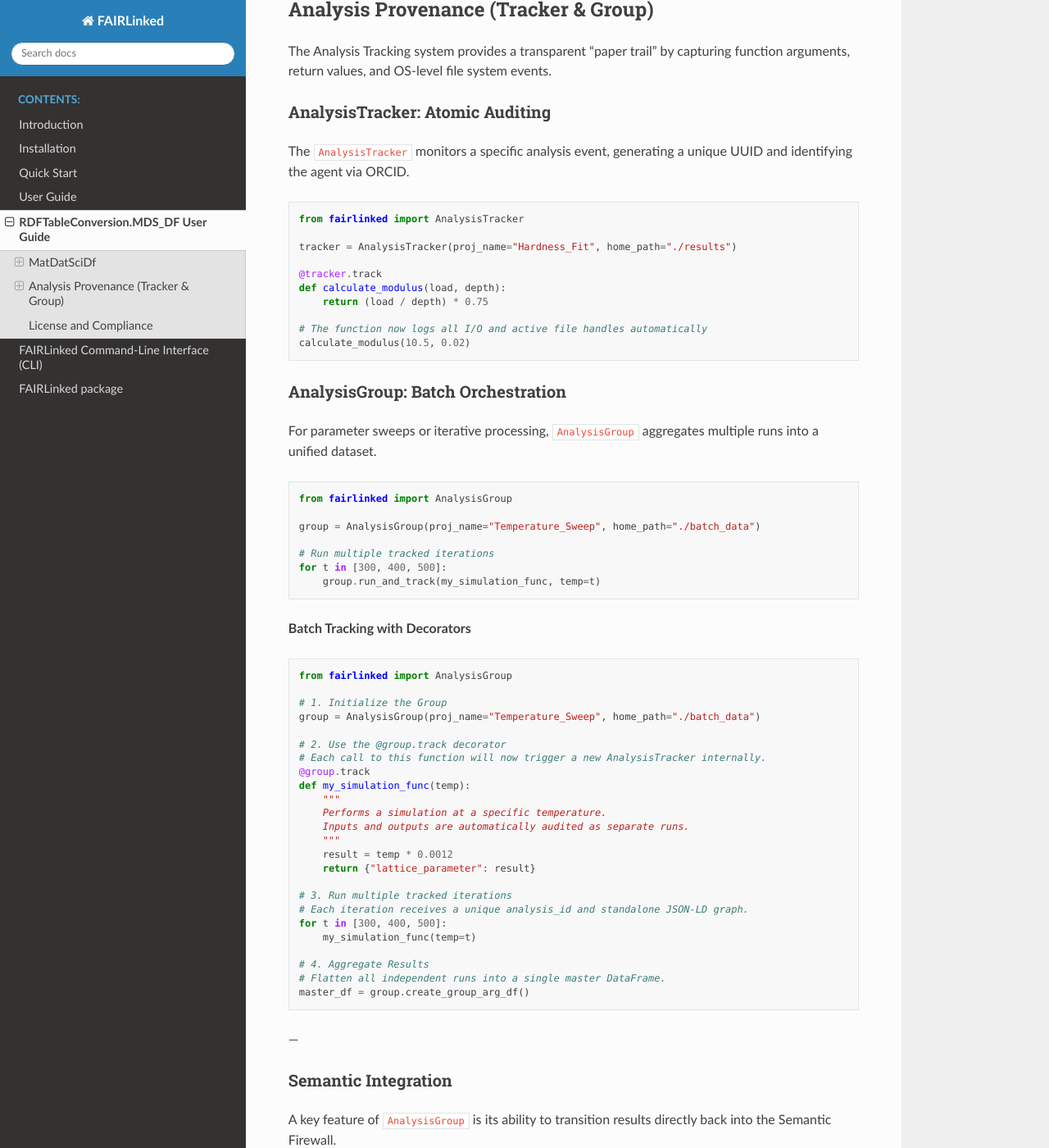
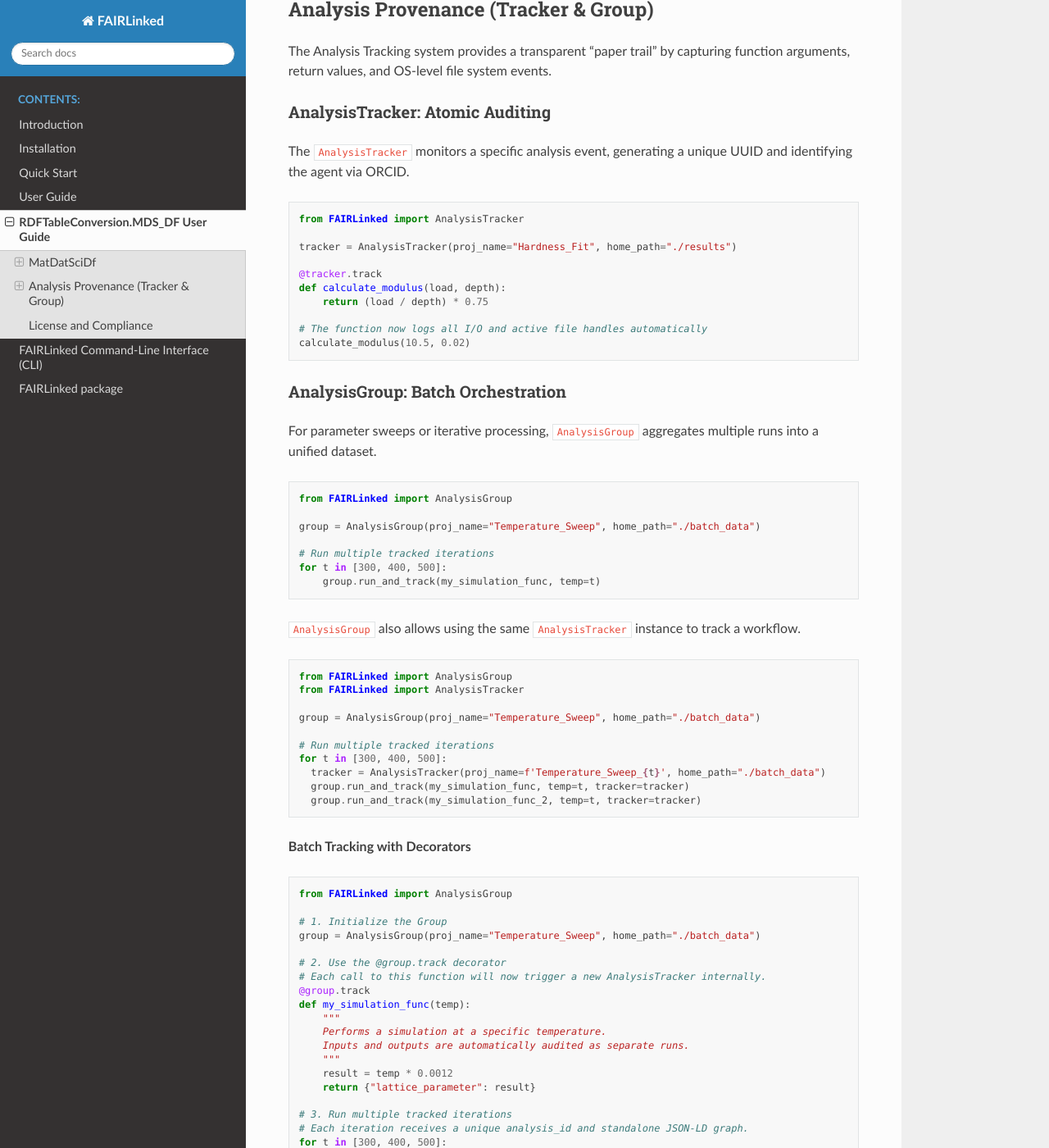
Before and after one commit to cwru-sdle/FAIRLinked, a Sphinx documentation site: the page built from docs/source/user-guide-MDS_DF.rst, in a window 1280 px wide and 1400 px high, scrolled down 1951 px. Shown: the whole window at 82% size. Built offline with Sphinx 7.4.7 and the Read the Docs theme 3.1.0, drawn with Linux system fonts in a browser that asks for light colours.

Commit message:
update docs

```diff
--- a/docs/source/installation.rst
+++ b/docs/source/installation.rst
@@ -28,4 +28,4 @@ Development Installation
 
     git clone https://github.com/cwru-sdle/FAIRLinked
     cd FAIRLinked
-    pip install e .
+    pip install .
--- a/docs/source/user-guide-MDS_DF.rst
+++ b/docs/source/user-guide-MDS_DF.rst
@@ -28,7 +28,7 @@ You can initialize the firewall with a standard DataFrame. If your CSV includes
 .. code-block:: python
 
     import pandas as pd
-    from fairlinked import MatDatSciDf
+    from FAIRLinked import MatDatSciDf
 
     df = pd.read_csv("experimental_data.csv")
 
@@ -101,7 +101,7 @@ The ``AnalysisTracker`` monitors a specific analysis event, generating a unique
 
 .. code-block:: python
 
-    from fairlinked import AnalysisTracker
+    from FAIRLinked import AnalysisTracker
 
     tracker = AnalysisTracker(proj_name="Hardness_Fit", home_path="./results")
 
@@ -119,7 +119,7 @@ For parameter sweeps or iterative processing, ``AnalysisGroup`` aggregates multi
 
 .. code-block:: python
 
-    from fairlinked import AnalysisGroup
+    from FAIRLinked import AnalysisGroup
 
     group = AnalysisGroup(proj_name="Temperature_Sweep", home_path="./batch_data")
 
@@ -127,12 +127,27 @@ For parameter sweeps or iterative processing, ``AnalysisGroup`` aggregates multi
     for t in [300, 400, 500]:
         group.run_and_track(my_simulation_func, temp=t)
 
+``AnalysisGroup`` also allows using the same ``AnalysisTracker`` instance to track a workflow.
+
+.. code-block:: python
+
+    from FAIRLinked import AnalysisGroup
+    from FAIRLinked import AnalysisTracker
+
+    group = AnalysisGroup(proj_name="Temperature_Sweep", home_path="./batch_data")
+
+    # Run multiple tracked iterations
+    for t in [300, 400, 500]:
+      tracker = AnalysisTracker(proj_name=f'Temperature_Sweep_{t}', home_path="./batch_data")
+      group.run_and_track(my_simulation_func, temp=t, tracker=tracker)
+      group.run_and_track(my_simulation_func_2, temp=t, tracker=tracker)
+
 
 **Batch Tracking with Decorators**
 
 .. code-block:: python
 
-    from fairlinked import AnalysisGroup
+    from FAIRLinked import AnalysisGroup
 
     # 1. Initialize the Group
     group = AnalysisGroup(proj_name="Temperature_Sweep", home_path="./batch_data")
```
Also changed, not shown: README.md (+18 -0 lines), docs/source/quick-start.rst (+19 -0 lines), 1 other file.
